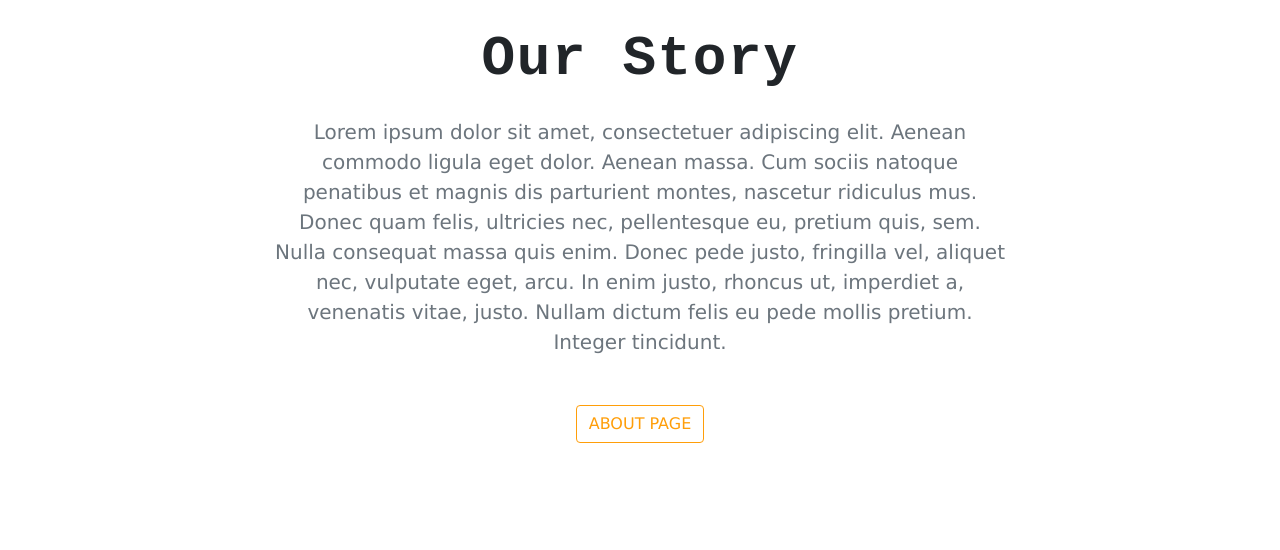
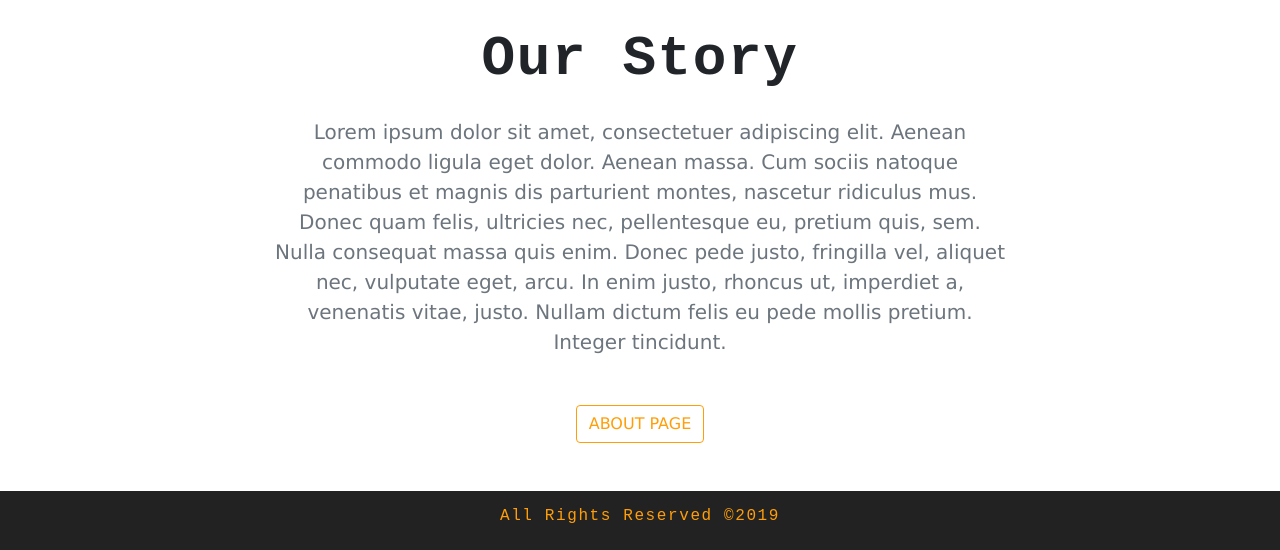
Before and after one commit to MennoBordes/menno-portfolio-old, a Gatsby site: page / in a window 1280 px wide. Shown: the part 1068-1618 px from the top of the page. Before the commit the page ends 1559 px from the top, so only its background shows below. Built offline with nearby package versions, Linux system fonts and the light colour scheme; Gatsby itself is replaced by a stand-in of ours.

Commit message:
Create footer

```diff
--- /dev/null
+++ b/src/components/Globals/Footer.js
@@ -0,0 +1,17 @@
+import React from "react"
+
+export default function Footer() {
+  return (
+    <footer className="footer py-3">
+      <div className="container">
+        <div className="row">
+          <div className="col-10 mx-auto col-md-6 text-yellow text-center text-capitalize">
+            <h6>
+              All rights reserved &copy;{new Date().getFullYear().toString()}
+            </h6>
+          </div>
+        </div>
+      </div>
+    </footer>
+  )
+}
--- a/src/components/layout.css
+++ b/src/components/layout.css
@@ -56,3 +56,7 @@ h6 {
   background: var(--mainYellow) !important;
   color: var(--mainBrown) !important;
 }
+
+.footer {
+  background: var(--mainDark) !important;
+}
--- a/src/components/layout.js
+++ b/src/components/layout.js
@@ -4,11 +4,13 @@ import Navbar from "./Globals/Navbar"
 
 import "./layout.css"
 import "./bootstrap.min.css"
+import Footer from "./Globals/Footer"
 
 const Layout = ({ children }) => (
   <>
     <Navbar />
     {children}
+    <Footer />
   </>
 )
 
```
